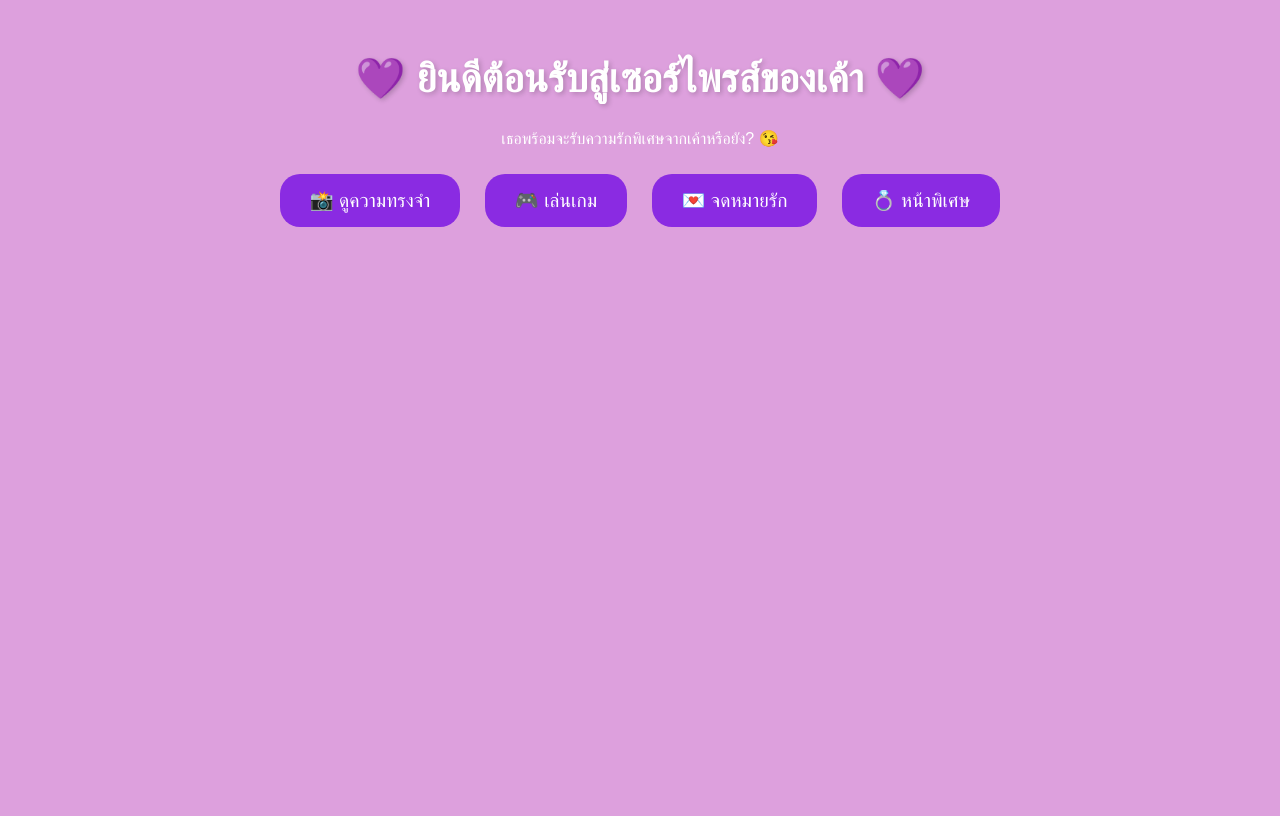
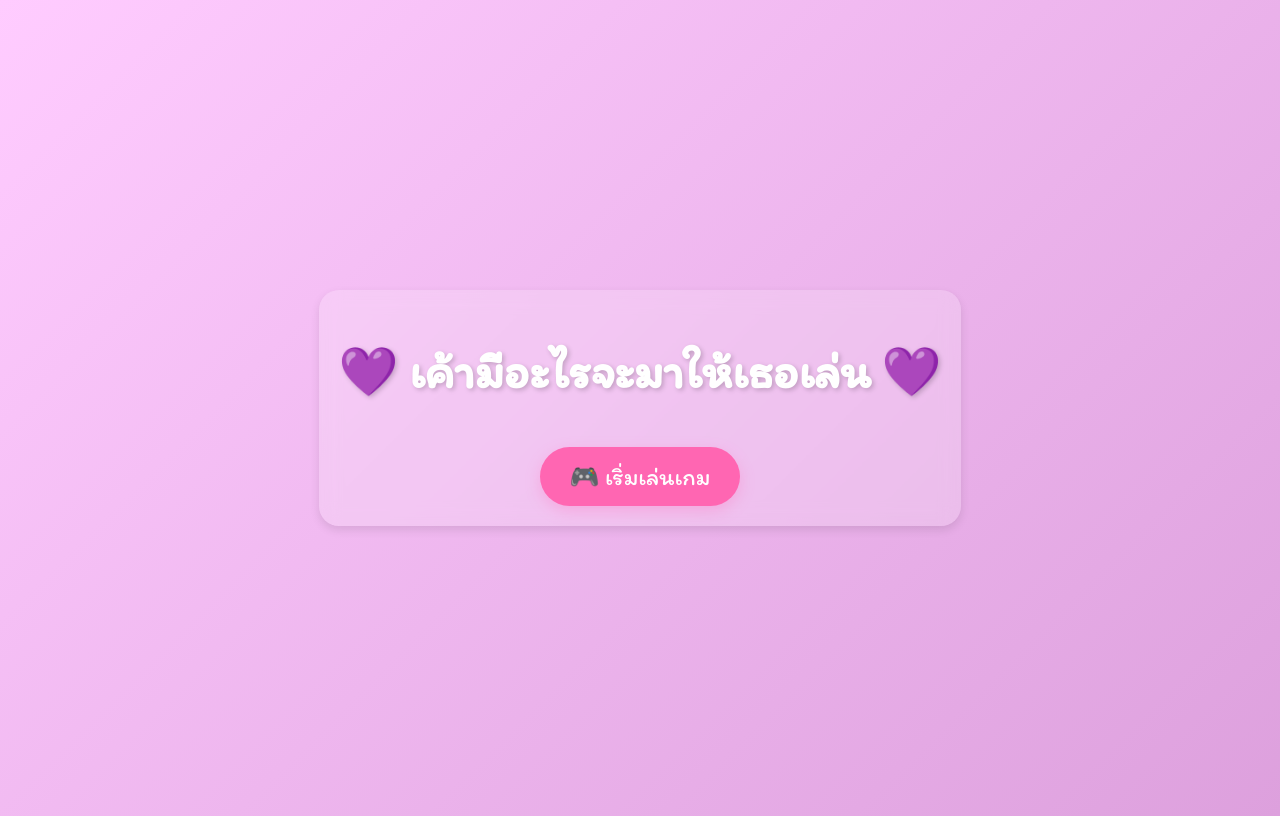
Before and after one commit to Bakchon/my-love-surprise, a plain HTML site: page index.html in a window 1280 px wide. Drawn offline with Linux system fonts and the light colour scheme; a web font is replaced by a local one.

Commit message:
Update index.html

```diff
--- a/index.html
+++ b/index.html
@@ -4,43 +4,95 @@
     <meta charset="UTF-8">
     <meta name="viewport" content="width=device-width, initial-scale=1.0">
     <title>เซอร์ไพรส์สำหรับเธอ 💜</title>
+    <link href="https://fonts.googleapis.com/css2?family=Charm&family=Itim&display=swap" rel="stylesheet">
     <style>
         body {
-            background-color: #dda0dd;
+            background: linear-gradient(135deg, #ffccff, #dda0dd);
             color: #fff;
-            font-family: 'Arial', sans-serif;
+            font-family: 'Itim', cursive;
             text-align: center;
+            overflow: hidden;
+            display: flex;
+            flex-direction: column;
+            justify-content: center;
+            align-items: center;
+            height: 100vh;
         }
         .container {
             padding: 20px;
+            position: relative;
+            background: rgba(255, 255, 255, 0.2);
+            border-radius: 20px;
+            box-shadow: 0 4px 10px rgba(0, 0, 0, 0.1);
+            backdrop-filter: blur(10px);
         }
         h1 {
-            font-size: 2.5rem;
+            font-size: 3rem;
             text-shadow: 2px 2px 5px rgba(0, 0, 0, 0.2);
+            color: #fff;
         }
         .btn {
-            background-color: #8a2be2;
+            background-color: #ff66b2;
             color: white;
             border: none;
             padding: 15px 30px;
-            font-size: 1.2rem;
-            border-radius: 20px;
+            font-size: 1.5rem;
+            border-radius: 50px;
             cursor: pointer;
-            margin: 10px;
+            margin-top: 15px;
+            font-family: 'Itim', cursive;
+            box-shadow: 0 5px 15px rgba(255, 105, 180, 0.3);
+            transition: all 0.3s;
         }
         .btn:hover {
-            background-color: #6a1cb5;
+            background-color: #ff3385;
+            transform: scale(1.1);
+        }
+        .hearts {
+            position: fixed;
+            top: 0;
+            left: 50%;
+            transform: translateX(-50%);
+            width: 100%;
+            height: 100%;
+            pointer-events: none;
+        }
+        .heart {
+            position: absolute;
+            width: 25px;
+            height: 25px;
+            background-color: pink;
+            clip-path: polygon(50% 0%, 100% 35%, 80% 100%, 50% 80%, 20% 100%, 0% 35%);
+            opacity: 0.8;
+            animation: float 5s infinite linear;
+        }
+        @keyframes float {
+            0% { transform: translateY(0) scale(1); opacity: 1; }
+            100% { transform: translateY(-100vh) scale(0.5); opacity: 0; }
         }
     </style>
 </head>
 <body>
     <div class="container">
-        <h1>💜 ยินดีต้อนรับสู่เซอร์ไพรส์ของเค้า 💜</h1>
-        <p>เธอพร้อมจะรับความรักพิเศษจากเค้าหรือยัง? 😘</p>
-        <button class="btn" onclick="location.href='memories.html'">📸 ดูความทรงจำ</button>
-        <button class="btn" onclick="location.href='game.html'">🎮 เล่นเกม</button>
-        <button class="btn" onclick="location.href='love_letter.html'">💌 จดหมายรัก</button>
-        <button class="btn" onclick="location.href='special.html'">💍 หน้าพิเศษ</button>
+        <h1>💜 เค้ามีอะไรจะมาให้เธอเล่น 💜</h1>
+        <button class="btn" onclick="startGame()">🎮 เริ่มเล่นเกม</button>
     </div>
+    <div class="hearts" id="heartContainer"></div>
+
+    <script>
+        function startGame() {
+            location.href = 'game.html';
+        }
+
+        function createHeart() {
+            const heart = document.createElement('div');
+            heart.classList.add('heart');
+            heart.style.left = Math.random() * 100 + 'vw';
+            heart.style.animationDuration = Math.random() * 3 + 2 + 's';
+            document.getElementById('heartContainer').appendChild(heart);
+            setTimeout(() => heart.remove(), 5000);
+        }
+        setInterval(createHeart, 300);
+    </script>
 </body>
 </html>
```
